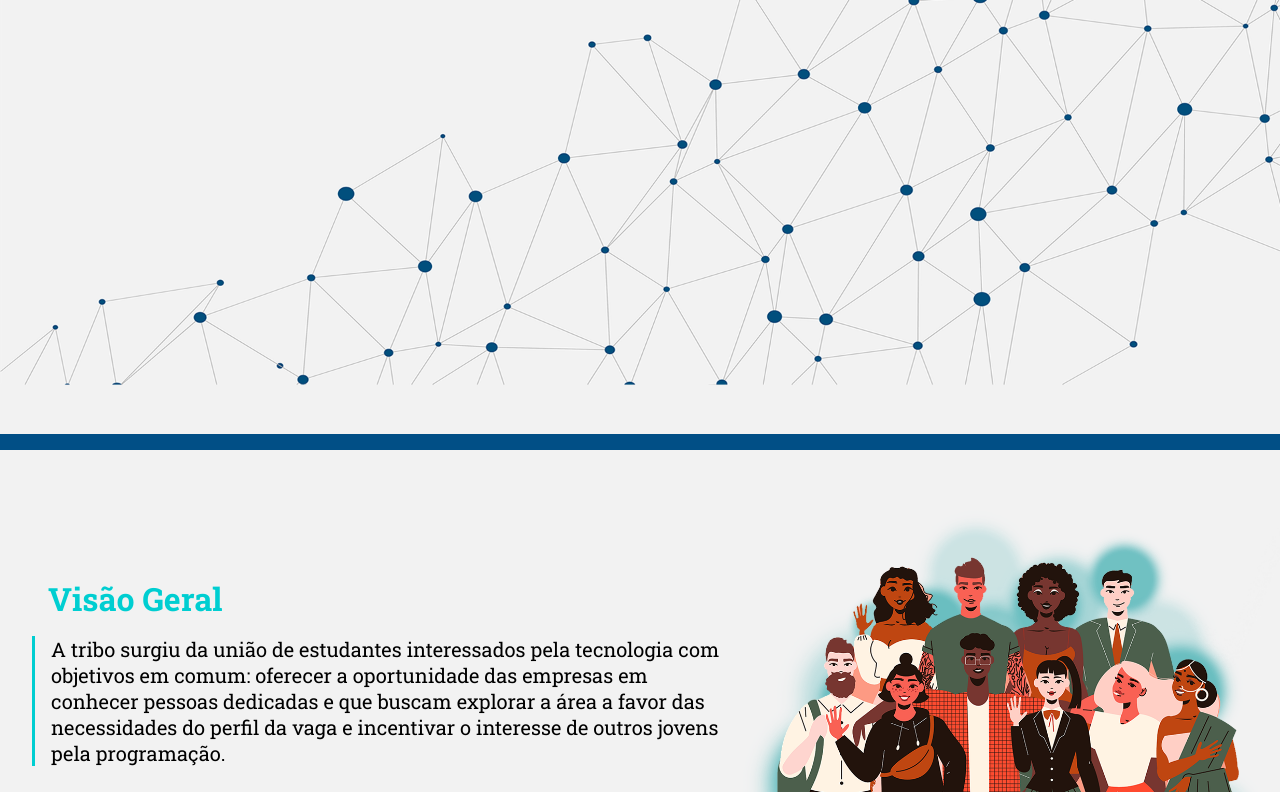
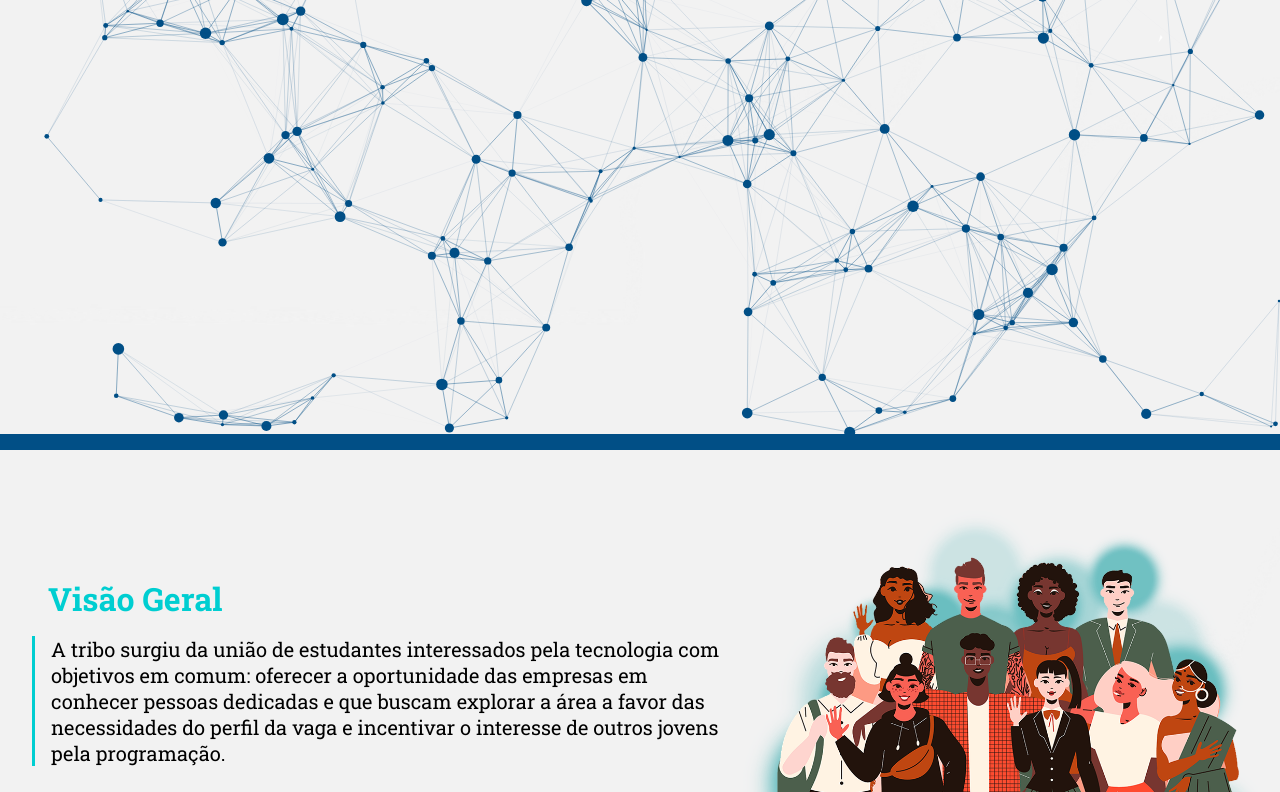
Before and after one commit to TECHTUAIS/TECHTUAIS, a website: page index.html in a window 1280 px wide. Shown: the part 366-1158 px from the top of the page. Drawn offline with nearby package versions, Linux system fonts and the light colour scheme; animation ran at ten frames a second.

Commit message:
Animação do background adicionada :)

```diff
--- a/css/stylesMain.css
+++ b/css/stylesMain.css
@@ -3,12 +3,19 @@
   background-size: cover;
   padding: 5rem 0 8rem 0;
 }
+#canvasUai{
+  position: absolute;
+  top: 0; left: 0;
+  width: 100%;
+  height: 100%;
+  z-index: 0;
+}
 
 .main__header {
+  position: relative;
   height: calc(100vh - 5rem);
-  background: url(../assets/backgroundImgBools.png) no-repeat center;
-  background-size: cover;
   padding: 11rem 0 0 5rem;
+  z-index: 5;
 }
 
 .main__header--title {
--- a/index.html
+++ b/index.html
@@ -16,6 +16,7 @@
   <link rel="stylesheet" href="css/stylesConvite.css">
   <link rel="stylesheet" href="css/stylesFooter.css">
   <link rel="stylesheet" href="css/stylesButton.css">
+
 
   <link href='https://unpkg.com/boxicons@2.1.1/css/boxicons.min.css' rel='stylesheet'>
 
@@ -47,13 +48,15 @@
   </header>
 
   <main class="main" id="header">
+
     <section class="main__header">
       <div class="main__header--title" data-anime='right'>
         <h1>Conecte-se com o futuro!</h1>
         <h2>Conecte-se com a juventude!</h2>
       </div>
+
     </section>
-
+  <canvas id="canvasUai"></canvas>
     <div class="divider"></div>
 
     <div class="firstPage" id="missao">
@@ -171,7 +174,7 @@
     </div>
   </footer>
 
-
+  <script src="js/backgroundAnimation.js"></script>
   <script type="text/javascript"
     src="https://cdn.jsdelivr.net/npm/@emailjs/browser@3/dist/email.min.js">
   </script>
@@ -186,5 +189,6 @@
   <script src="api/candidatos.js"></script>
   <script src="js/candidatosRender.js"></script>
   <script src="js/sendForm.js"></script>
+
 </body>
 </html>
--- /dev/null
+++ b/js/backgroundAnimation.js
@@ -0,0 +1,142 @@
+/*definições básicas do canvas*/
+const canvas = document.getElementById('canvasUai');
+const ctx = canvas.getContext('2d');
+canvas.height= window.innerHeight;
+canvas.width = window.innerWidth;
+
+let particleArray;
+
+//Obter posição do mouse:
+let mouse = {
+  x: null,
+  y: null,
+  radius: ((canvas.height/100)*(canvas.width/100)) // modifica o tamanho da área ao redor do mouse com base no tamanho da tela
+}
+window.addEventListener('mousemove',
+  function(event) {
+    mouse.x = event.x;
+    mouse.y = event.y;
+  });
+
+// Cria particulas
+
+class Particle {
+  constructor(x, y, directionX, directionY, size, color){
+    this.x = x;
+    this.y = y;
+    this.directionX = directionX;
+    this.directionY = directionY;
+    this.size = size;
+    this.color = color;
+  }
+  //desenha as particulas no canvas
+  draw(){
+    ctx.beginPath();
+    ctx.arc(this.x, this.y, this.size, 0, Math.PI*2, false);
+    ctx.fillStyle = '#014f86';
+    ctx.fill();
+  }
+  //Confere posição das particulas e mouse, desenha as particulas e as move
+  update(){
+    //Confere se a particula ainda está no canvas
+    if(this.x > canvas.width || this.x < 0){
+      this.directionX= -this.directionX
+    }
+    if (this.y > canvas.height || this.y < 0) {
+      this.directionY = -this.directionY
+    }
+    //Checa colisão
+    let dx = mouse.x - this.x;
+    let dy = mouse.y - this.y;
+    let distance = Math.sqrt(dx*dx + dy*dy);
+    if (distance < mouse.radius + this.size) {
+       //Se a distancia entre a area ao redor do mouse+o tamanho da particula
+      // for menor que a distancia entre o mouse e a particula, temos uma colisão
+      if (mouse.x < this.x && this.x < canvas.width - this.size * 10) {
+
+        this.x +=5;
+        this.directionX = -(this.directionX);
+
+      }
+      if (mouse.x>this.x && this.x > this.size * 10){
+          this.x -=5;
+          this.directionX = -(this.directionX);
+      }
+      if (mouse.y < this.y && this.y < canvas.height - this.size * 10) {
+          this.y +=5;
+          this.directionY = -(this.directionY);
+      }
+      if (mouse.y>this.y && this.y > this.size * 10){
+          this.y -=5;
+          this.directionY = -(this.directionY);
+      }
+        }
+        //move particula
+      this.x += this.directionX;
+      this.y += this.directionY;
+      //desenha particula
+      this.draw();
+        //^identificou a posição do mouse e a direção das particulas
+  }
+}
+   //AGORA SIM CRIA AS PARTICULAS MESMO
+function init(){
+  particleArray = [];
+  let numberOfParticles = (canvas.height * canvas.width)/9000;
+  for(let i = 0; i< numberOfParticles*1.5; i++){
+    let size = (Math.random()*5)+1;
+    let x = (Math.random()*((innerWidth - size * 2) - (size * 2)) + size * 2);
+    let y = (Math.random()*((innerHeight - size * 2) - (size * 2)) + size * 2);
+    let directionX = (Math.random()*1.5);
+    let directionY =(Math.random()*1.5);
+    let color = '#014f86';
+
+    particleArray.push(new Particle(x, y, directionX, directionY, size, color));
+  }
+}
+//Calcula a distancia entre as particulas para desenhar uma linha entre elas
+ function connect() {
+   let opacityValue = 1;
+   for (let a = 0; a < particleArray.length; a++){
+     for(let b = a; b < particleArray.length; b++){
+       let distance = (( particleArray[a].x - particleArray[b].x) * (particleArray[a].x - particleArray[b].x))
+       + ((particleArray[a].y - particleArray[b].y) * (particleArray[a].y - particleArray[b].y));
+       if (distance < (canvas.width/7)*(canvas.height/7))  {
+         opacityValue= 1 - (distance/20000);
+         ctx.strokeStyle = 'rgba(1,79,134,' + opacityValue + ')';
+         ctx.lineWidth = 0.5;
+         ctx.beginPath();
+         ctx.moveTo(particleArray[a].x,particleArray[a].y);
+         ctx.lineTo(particleArray[b].x,particleArray[b].y);
+         ctx.stroke();
+       }
+     }
+   }
+ }
+//ANIMA A MERDA DO LOOP
+function animate(){
+  requestAnimationFrame(animate);
+  ctx.clearRect(0,0,innerWidth,innerHeight);
+
+  for (let i = 0; i < particleArray.length; i++) {
+    particleArray[i].update();
+  }
+  connect();
+}
+//Resolvendo bug de redimensionamento
+
+  window.addEventListener('resize',
+    function(){
+      canvas.height= window.innerHeight;
+      canvas.width = window.innerWidth;
+      radius: ((canvas.height/100)*(canvas.width/100));
+      init();
+    }
+  );
+
+  //mouse fora da tela
+
+
+
+init();
+animate();
```
Also changed, not shown: assets/bolinhas.png (added).
